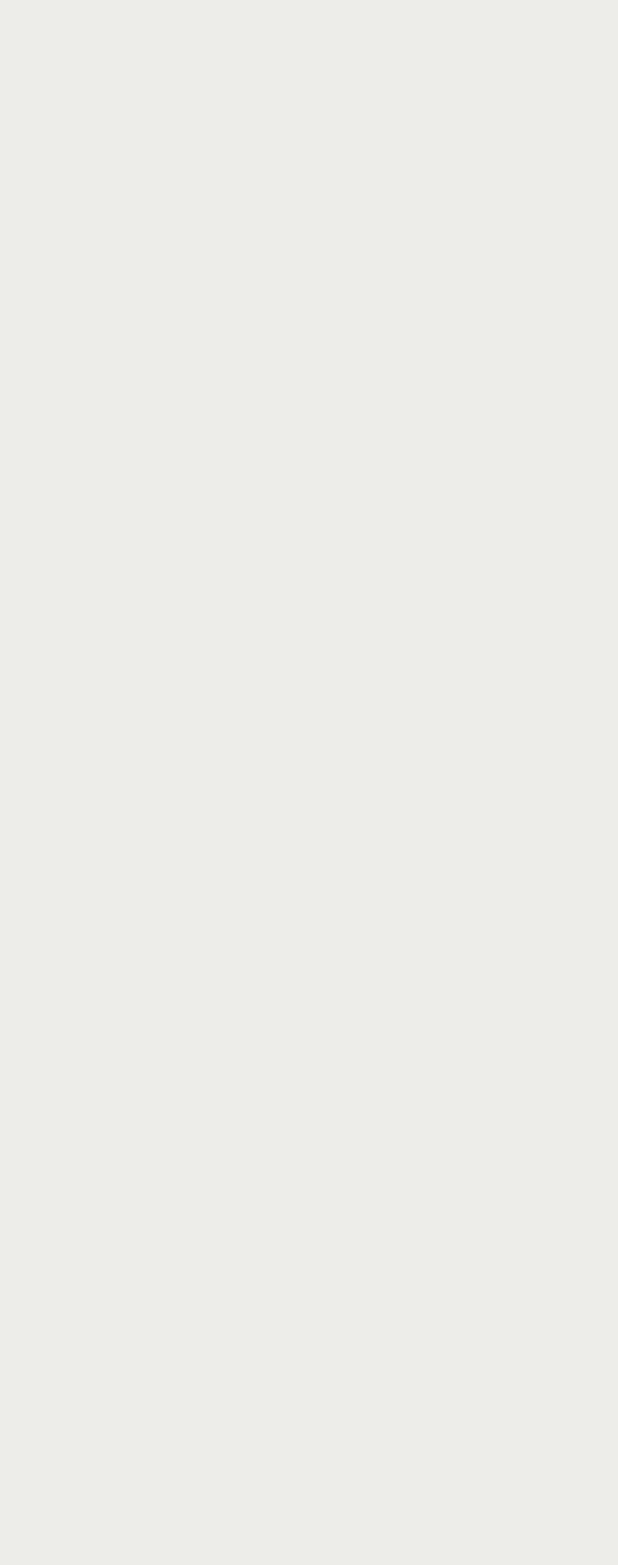
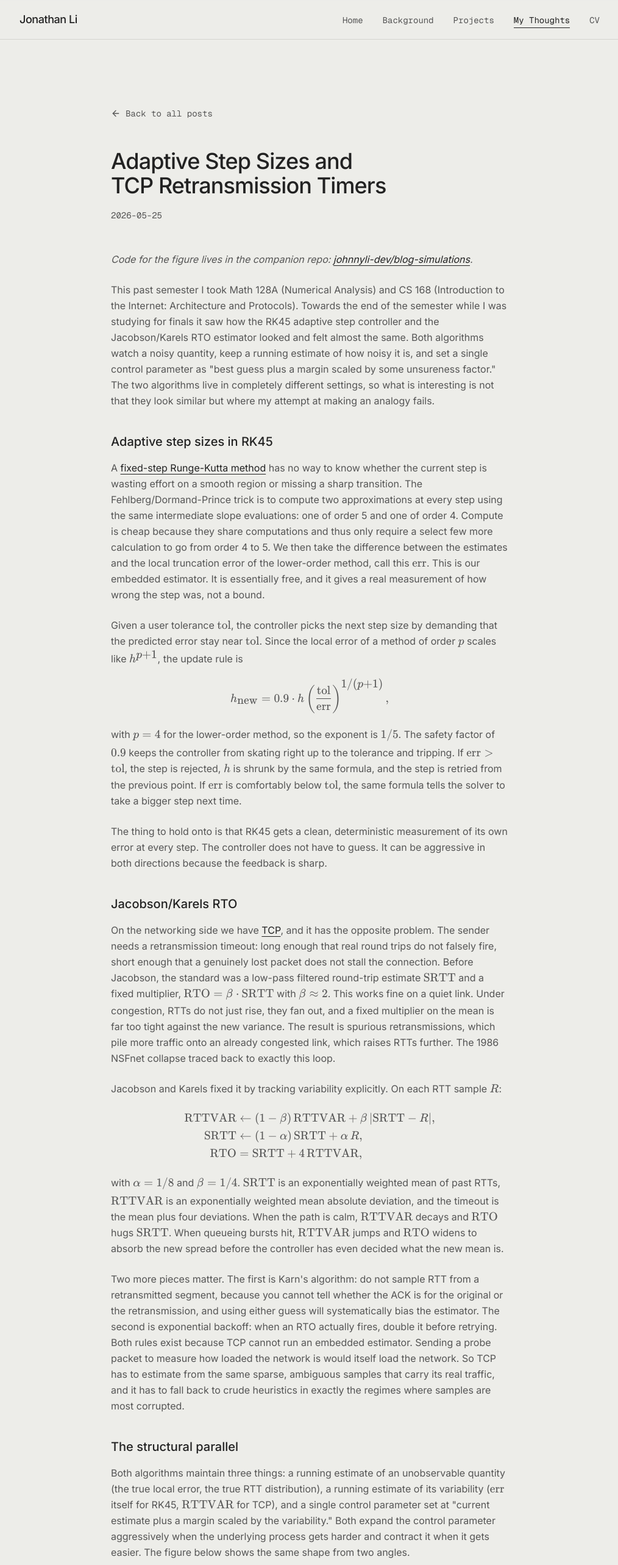
Before and after one commit to johnnyli-dev/personal-website, a Next.js app: page /my-thoughts/adaptive-control-rk-tcp in a window 1280 px wide. Before the commit this address had no page. Shown: the top 2566 px of the page at 61% size, without its empty margins (132-1146 px from the left). Before the commit the page ends 800 px from the top, so only its background shows below. Built offline with nearby package versions, Linux system fonts and the light colour scheme.

Commit message:
add RK, TCP blog post

```diff
--- /dev/null
+++ b/content/posts/adaptive-control-rk-tcp.md
@@ -0,0 +1,56 @@
+---
+title: "Adaptive Step Sizes and TCP Retransmission Timers"
+date: "2026-05-25"
+---
+
+_Code for the figure lives in the companion repo: [johnnyli-dev/blog-simulations](https://github.com/johnnyli-dev/blog-simulations)._
+
+This past semester I took Math 128A (Numerical Analysis) and CS 168 (Introduction to the Internet: Architecture and Protocols). Towards the end of the semester while I was studying for finals it saw how the RK45 adaptive step controller and the Jacobson/Karels RTO estimator looked and felt almost the same. Both algorithms watch a noisy quantity, keep a running estimate of how noisy it is, and set a single control parameter as "best guess plus a margin scaled by some unsureness factor." The two algorithms live in completely different settings, so what is interesting is not that they look similar but where my attempt at making an analogy fails.
+
+## Adaptive step sizes in RK45
+
+A [fixed-step Runge-Kutta method](https://en.wikipedia.org/wiki/Runge%E2%80%93Kutta_methods) has no way to know whether the current step is wasting effort on a smooth region or missing a sharp transition. The Fehlberg/Dormand-Prince trick is to compute two approximations at every step using the same intermediate slope evaluations: one of order 5 and one of order 4. Compute is cheap because they share computations and thus only require a select few more calculation to go from order 4 to 5. We then take the difference between the estimates and the local truncation error of the lower-order method, call this $\mathrm{err}$. This is our embedded estimator. It is essentially free, and it gives a real measurement of how wrong the step was, not a bound.
+
+Given a user tolerance $\mathrm{tol}$, the controller picks the next step size by demanding that the predicted error stay near $\mathrm{tol}$. Since the local error of a method of order $p$ scales like $h^{p+1}$, the update rule is
+
+$$
+h_{\text{new}} = 0.9 \cdot h \left( \frac{\mathrm{tol}}{\mathrm{err}} \right)^{1/(p+1)},
+$$
+
+with $p = 4$ for the lower-order method, so the exponent is $1/5$. The safety factor of $0.9$ keeps the controller from skating right up to the tolerance and tripping. If $\mathrm{err} > \mathrm{tol}$, the step is rejected, $h$ is shrunk by the same formula, and the step is retried from the previous point. If $\mathrm{err}$ is comfortably below $\mathrm{tol}$, the same formula tells the solver to take a bigger step next time.
+
+The thing to hold onto is that RK45 gets a clean, deterministic measurement of its own error at every step. The controller does not have to guess. It can be aggressive in both directions because the feedback is sharp.
+
+## Jacobson/Karels RTO
+
+On the networking side we have [TCP](https://en.wikipedia.org/wiki/Transmission_Control_Protocol), and it has the opposite problem. The sender needs a retransmission timeout: long enough that real round trips do not falsely fire, short enough that a genuinely lost packet does not stall the connection. Before Jacobson, the standard was a low-pass filtered round-trip estimate $\mathrm{SRTT}$ and a fixed multiplier, $\mathrm{RTO} = \beta \cdot \mathrm{SRTT}$ with $\beta \approx 2$. This works fine on a quiet link. Under congestion, RTTs do not just rise, they fan out, and a fixed multiplier on the mean is far too tight against the new variance. The result is spurious retransmissions, which pile more traffic onto an already congested link, which raises RTTs further. The 1986 NSFnet collapse traced back to exactly this loop.
+
+Jacobson and Karels fixed it by tracking variability explicitly. On each RTT sample $R$:
+
+$$
+\begin{aligned}
+\mathrm{RTTVAR} &\leftarrow (1 - \beta) \, \mathrm{RTTVAR} + \beta \, \lvert \mathrm{SRTT} - R \rvert, \\
+\mathrm{SRTT}   &\leftarrow (1 - \alpha) \, \mathrm{SRTT}   + \alpha \, R, \\
+\mathrm{RTO}    &= \mathrm{SRTT} + 4 \, \mathrm{RTTVAR},
+\end{aligned}
+$$
+
+with $\alpha = 1/8$ and $\beta = 1/4$. $\mathrm{SRTT}$ is an exponentially weighted mean of past RTTs, $\mathrm{RTTVAR}$ is an exponentially weighted mean absolute deviation, and the timeout is the mean plus four deviations. When the path is calm, $\mathrm{RTTVAR}$ decays and $\mathrm{RTO}$ hugs $\mathrm{SRTT}$. When queueing bursts hit, $\mathrm{RTTVAR}$ jumps and $\mathrm{RTO}$ widens to absorb the new spread before the controller has even decided what the new mean is.
+
+Two more pieces matter. The first is Karn's algorithm: do not sample RTT from a retransmitted segment, because you cannot tell whether the ACK is for the original or the retransmission, and using either guess will systematically bias the estimator. The second is exponential backoff: when an RTO actually fires, double it before retrying. Both rules exist because TCP cannot run an embedded estimator. Sending a probe packet to measure how loaded the network is would itself load the network. So TCP has to estimate from the same sparse, ambiguous samples that carry its real traffic, and it has to fall back to crude heuristics in exactly the regimes where samples are most corrupted.
+
+## The structural parallel
+
+Both algorithms maintain three things: a running estimate of an unobservable quantity (the true local error, the true RTT distribution), a running estimate of its variability ($\mathrm{err}$ itself for RK45, $\mathrm{RTTVAR}$ for TCP), and a single control parameter set at "current estimate plus a margin scaled by the variability." Both expand the control parameter aggressively when the underlying process gets harder and contract it when it gets easier. The figure below shows the same shape from two angles.
+
+![RK45 step size and Jacobson/Karels RTO over time](/images/adaptive-control-rk-tcp/figure.png)
+
+The left panel solves the Van der Pol oscillator at $\mu = 5$, which has stiff transition regions where the solution swings fast and long quiet stretches where it barely moves. The RK45 step size drops by two orders of magnitude through each transition and climbs back up through each smooth stretch. The right panel runs Jacobson/Karels on a lognormal RTT stream with three injected queueing bursts. $\mathrm{RTO}$ tracks $\mathrm{SRTT}$ closely when the path is quiet, then jumps with $\mathrm{RTTVAR}$ during each burst and decays as the variability estimate forgets the spike. Both controllers react asymmetrically: they widen fast when wrong and narrow slowly when calm, because the cost of an under-estimate (a missed transient, a spurious retransmit) is worse than the cost of an over-estimate (a few wasted steps, a slightly slow recovery).
+
+## Where the analogy breaks
+
+The two settings are not symmetric, and the asymmetry is the whole reason TCP looks the way it does. RK45 has a deterministic ODE with known smoothness structure, and the embedded estimator gives it a real per-step error signal almost for free. TCP has a stochastic, non-stationary process and no free error signal. Its only feedback that the timer was wrong is a timeout, which is exactly the event whose probability the timer is trying to control. The parts of TCP that feel ad hoc to a numerical analyst are the parts that exist because the clean feedback loop is not available. The multiplier of $4$ on $\mathrm{RTTVAR}$ is not derived from a Gaussian quantile, it is just a number that worked. Karn's rule is there because the sampling process is ambiguous. Exponential backoff is there because once the timer has actually fired, the estimator has lost its grip and a multiplicative retreat is the cheapest safe move. Reading the two algorithms next to each other, the lesson I took was not that they are the same algorithm in different clothes but that the deterministic version is much smaller. Most of the apparent complexity in TCP is paying for the fact that the network will not tell it the truth.
+
+## Close
+
+What the comparison gave me was a cleaner way to read each algorithm. RK45 is the simple case of a control problem TCP solves under adversarial conditions, and the heuristics in TCP are not arbitrary, they are the specific places where the simple case stops applying.
--- a/package.json
+++ b/package.json
@@ -13,12 +13,15 @@
     "clsx": "^2.1.1",
     "framer-motion": "^12.36.0",
     "gray-matter": "^4.0.3",
+    "katex": "^0.17.0",
     "lucide-react": "^0.577.0",
     "next": "16.1.6",
     "postcss": "^8.5.8",
     "react": "19.2.3",
     "react-dom": "19.2.3",
     "react-markdown": "^10.1.0",
+    "rehype-katex": "^7.0.1",
+    "remark-math": "^6.0.0",
     "tailwind-merge": "^3.5.0",
     "tailwindcss": "^4.2.1",
     "tw-animate-css": "^1.4.0"
--- a/src/app/my-thoughts/[slug]/page.tsx
+++ b/src/app/my-thoughts/[slug]/page.tsx
@@ -1,6 +1,9 @@
 import Link from "next/link"
 import { notFound } from "next/navigation"
 import ReactMarkdown from "react-markdown"
+import remarkMath from "remark-math"
+import rehypeKatex from "rehype-katex"
+import "katex/dist/katex.min.css"
 import { ArrowLeft } from "lucide-react"
 import { getAllPosts, getPostBySlug } from "@/lib/posts"
 import { ScrollReveal } from "@/components/scroll-reveal"
@@ -48,7 +51,7 @@ export default async function PostPage({ params }: Props) {
 
         <ScrollReveal delay={0.2}>
           <article className="text-muted-foreground leading-relaxed space-y-6 [&_h1]:text-2xl [&_h1]:font-medium [&_h1]:text-foreground [&_h1]:mt-10 [&_h1]:mb-4 [&_h2]:text-xl [&_h2]:font-medium [&_h2]:text-foreground [&_h2]:mt-10 [&_h2]:mb-4 [&_h3]:text-lg [&_h3]:font-medium [&_h3]:text-foreground [&_h3]:mt-8 [&_h3]:mb-3 [&_p]:leading-relaxed [&_strong]:text-foreground [&_strong]:font-medium [&_a]:text-foreground [&_a]:underline [&_a]:underline-offset-4 [&_ul]:list-disc [&_ul]:pl-6 [&_ol]:list-decimal [&_ol]:pl-6">
-            <ReactMarkdown>{post.content}</ReactMarkdown>
+            <ReactMarkdown remarkPlugins={[remarkMath]} rehypePlugins={[rehypeKatex]}>{post.content}</ReactMarkdown>
           </article>
         </ScrollReveal>
       </div>
```
Also changed, not shown: public/images/adaptive-control-rk-tcp/figure.png (added), 1 other file (tests, documents, lock files or other folders).
